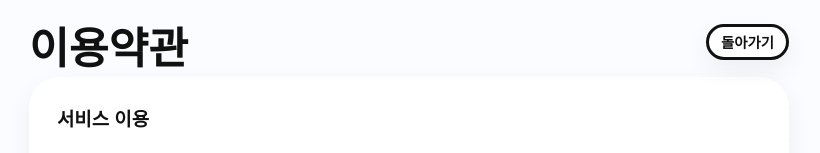
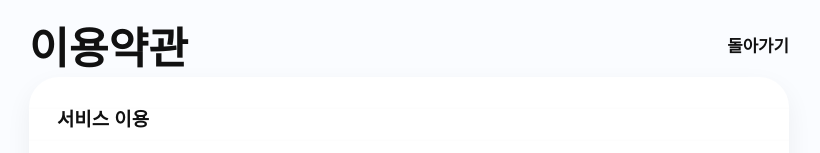
Before and after one commit to asteroidin8/k-hangman, a website: page terms.html in a window 1280 px wide. Shown: the top 153 px of the page, without its empty margins (231-1051 px from the left). Drawn offline with Linux system fonts and the light colour scheme; a web font is replaced by a local one.

Commit message:
정보 페이지 돌아가기 링크 스타일 정리
원인: 돌아가기 링크가 버튼형 스타일로 보였고 텍스트만 남기면 클릭 범위가 좁았습니다.

결과: 테두리 없는 제목 폰트 텍스트 링크로 바꾸고 헤더 높이에 맞춰 클릭 영역을 늘렸습니다.

검증: npm test, npm run test:e2e, git diff --check 통과

```diff
--- a/styles/info.css
+++ b/styles/info.css
@@ -31,7 +31,7 @@
   top: 20px;
   z-index: 2;
   display: flex;
-  align-items: start;
+  align-items: center;
   justify-content: space-between;
   gap: 12px;
   min-width: 0;
@@ -45,18 +45,18 @@
 
 .info-back-btn {
   flex: 0 0 auto;
-  min-width: 74px;
-  border: var(--line);
-  border-radius: 999px;
-  padding: 8px 12px;
-  background: var(--paper);
+  align-self: stretch;
+  display: inline-flex;
+  align-items: center;
+  justify-content: center;
+  padding-left: 12px;
   color: var(--ink);
-  font-size: 0.9rem;
+  font-family: var(--title-font);
+  font-size: 1.05rem;
   font-weight: 700;
   line-height: 1;
   text-align: center;
   text-decoration: none;
-  box-shadow: var(--soft-shadow);
 }
 
 .info-card h2 {
```
